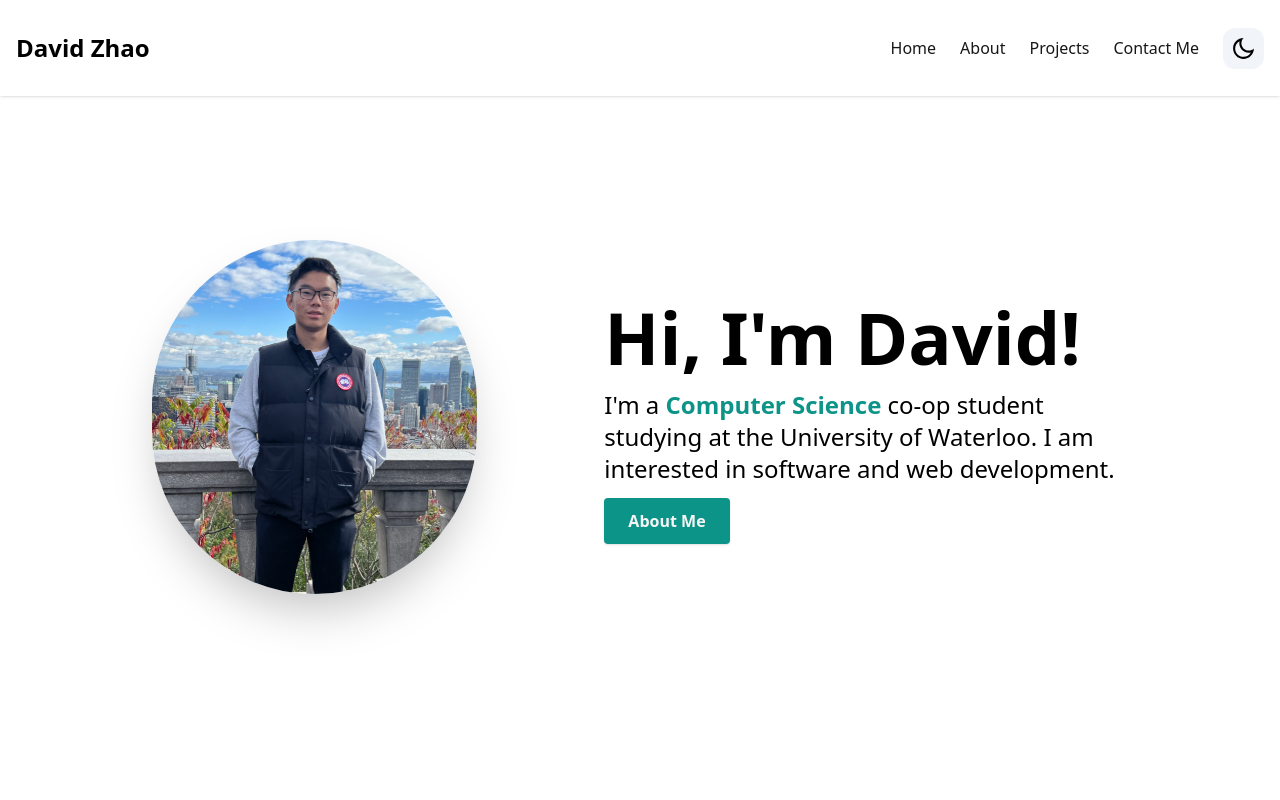
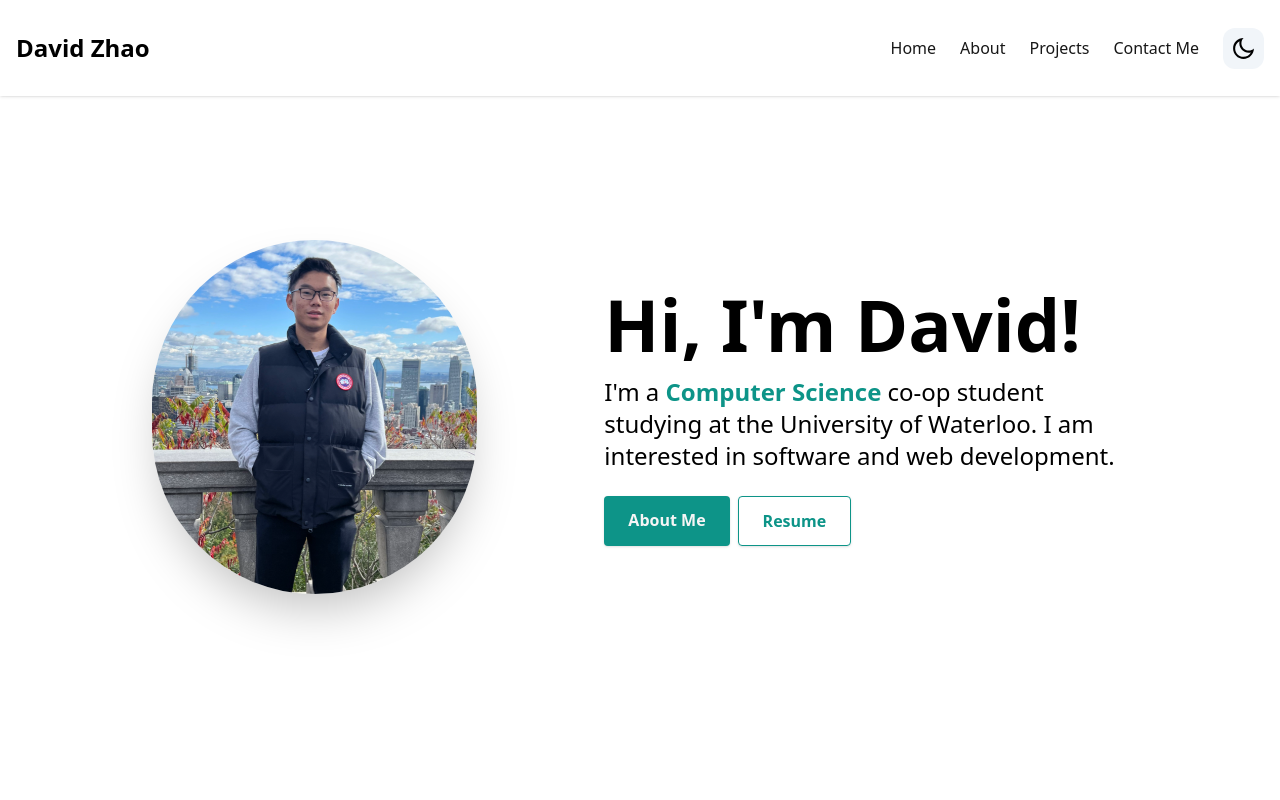
Before and after one commit to Zavista/portfolio, a Next.js app: page / in a window 1280 px wide. Shown: the top 800 px of the page. Built offline with nearby package versions, Linux system fonts and the light colour scheme.

Commit message:
Added Resume button

```diff
--- a/components/HomeSection.tsx
+++ b/components/HomeSection.tsx
@@ -25,9 +25,10 @@ const HomeSection = () => {
                 </span>
                 co-op student studying at the University of Waterloo. I am interested in software and web development.
               </p>
+              <div className="flex">
                 <Link
                   to="about"
-                className="text-neutral-100 font-semibold px-6 py-3 bg-teal-600 rounded shadow hover:bg-teal-700"
+                  className="text-neutral-100 font-semibold px-6 py-3 bg-teal-600 rounded shadow hover:bg-teal-700 mr-2"
                   activeClass="active"
                   spy={true}
                   smooth={true}
@@ -36,6 +37,14 @@ const HomeSection = () => {
                 >
                   About Me
                 </Link>
+
+                <a href="/resume.pdf" target="_blank" rel="noopener noreferrer"
+                className="text-teal-600 font-semibold px-6 py-3 bg-neutral rounded border border-teal-600 shadow hover:bg-neutral-100 box-border">
+                  Resume
+                </a>
+
+              </div>
+
             </div>
           </div>
           <div className="flex items-center text-center justify-center ">
```
Lines whose indentation alone changed are shown as unchanged.
